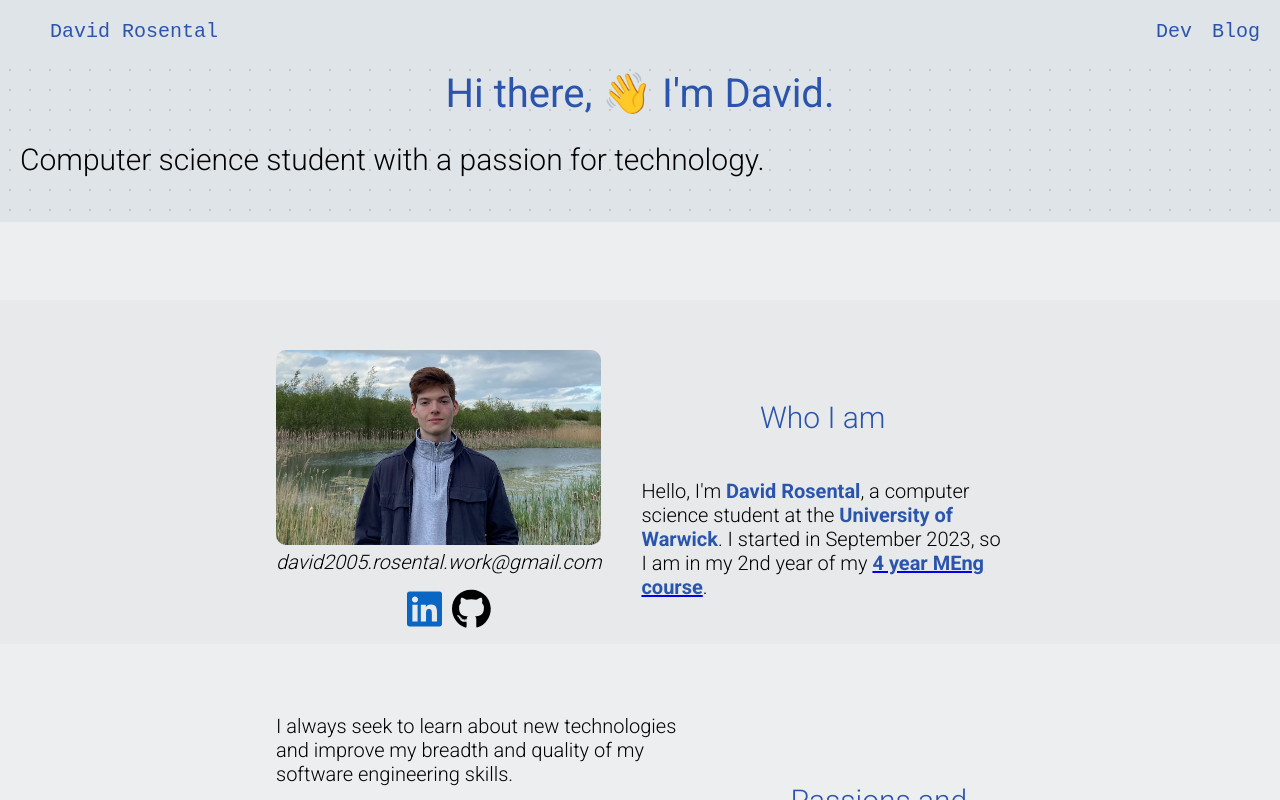
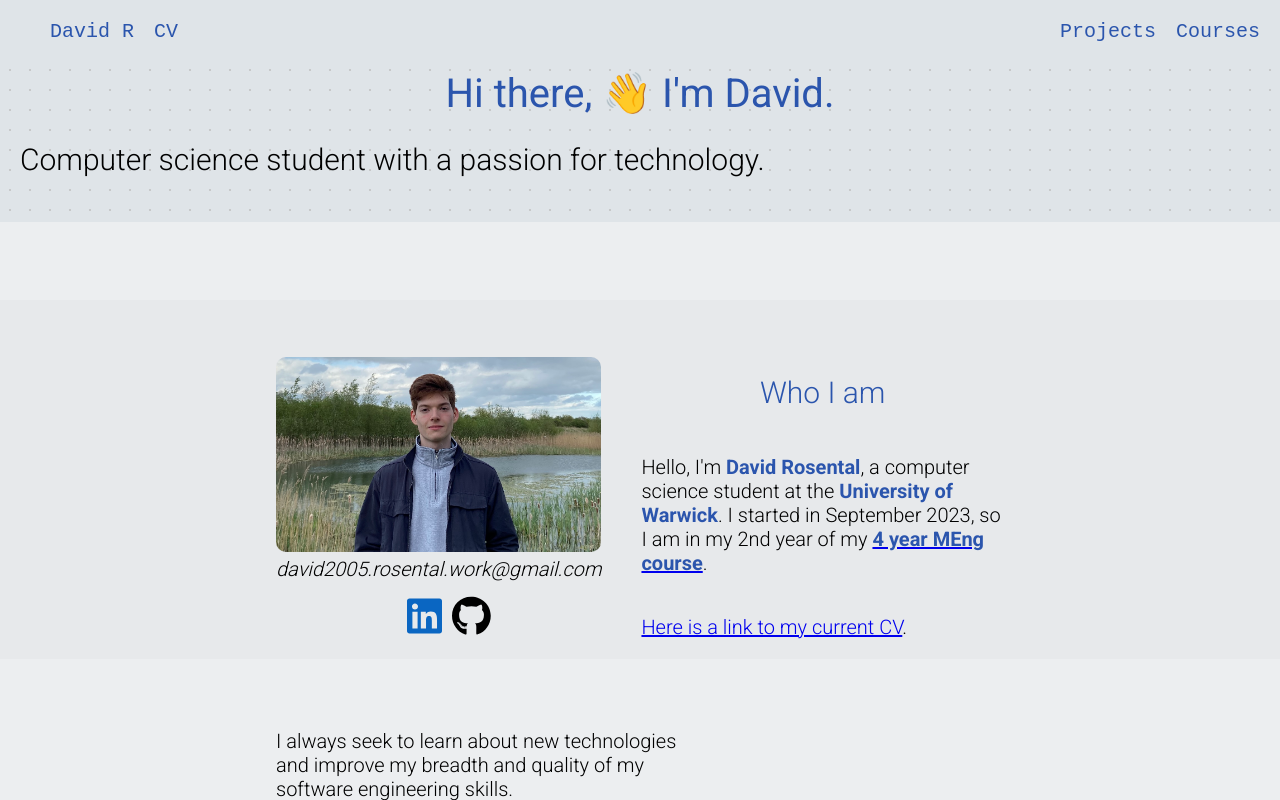
Before and after one commit to LittleAksMax/portfolio, a React (Create React App) app: page / in a window 1280 px wide. Shown: the top 800 px of the page. Built offline with nearby package versions, Linux system fonts and the light colour scheme; a small style sheet from the web is missing.

Commit message:
Improved navigation, removed references to incomplete blog project, and added ways to access my CV from the website.

```diff
--- a/src/components/Footer/Footer.tsx
+++ b/src/components/Footer/Footer.tsx
@@ -7,7 +7,7 @@
       <div className="footer-container">
         <div className="footer-link-column">
           <div className="footer-link-column-heading">
-                        <span className="footer-link-column-title">Contacts</span>
+            <span className="footer-link-column-title">General</span>
           </div>
           <span className="footer-link">
             <a href="mailto:david2005.rosental.work@gmail.com">Email me</a>
@@ -19,12 +19,12 @@
             <a href="https://www.github.com/LittleAksMax/">GitHub</a>
           </span>
           <span className="footer-link">
-                        <a href="https://blog.davidrosental.co.uk/">Blog</a>
+            <a href="/David Rosental.pdf">CV</a>
           </span>
         </div>
         <div className="footer-link-column">
           <div className="footer-link-column-heading">
-                        <span className="footer-link-column-title">General Navigation</span>
+            <span className="footer-link-column-title">Navigation</span>
           </div>
           <span className="footer-link">
             <a href="/">Home</a>
@@ -46,9 +46,9 @@
           <span className="footer-link">
             <a href="/dev/projects/portfolio">Personal Portfolio</a>
           </span>
-                    <span className="footer-link">
+          {/* <span className="footer-link">
             <a href="https://blog.davidrosental.co.uk/">Blog</a>
-                    </span>
+          </span> */}
         </div>
       </div>
     </div>
--- a/src/components/Home/About/About.tsx
+++ b/src/components/Home/About/About.tsx
@@ -19,15 +19,35 @@
           </div>
           <div className="about-text">
             <h2 className="about-section-heading">Who I am</h2>
-                        <p>Hello, I'm <strong>David Rosental</strong>, a computer science student at the <strong>University of Warwick</strong>. I started in September 2023, so I am in my 2nd year of my <a href="https://warwick.ac.uk/fac/sci/dcs/teaching/courses/"><strong>4 year MEng course</strong></a>.</p>
+            <p>
+              Hello, I'm <strong>David Rosental</strong>, a computer science
+              student at the <strong>University of Warwick</strong>. I started
+              in September 2023, so I am in my 2nd year of my{" "}
+              <a href="https://warwick.ac.uk/fac/sci/dcs/teaching/courses/">
+                <strong>4 year MEng course</strong>
+              </a>
+              .
+            </p>
+            <p>
+              <a href="/David Rosental.pdf">Here is a link to my current CV</a>.
+            </p>
           </div>
         </div>
       </section>
       <section id="interests" className="about-section even-section">
         <div className="about-section-content dynamic-content">
           <div className="about-text">
-                        <p>I always seek to learn about new technologies and improve my breadth and quality of my software engineering skills.</p>
-                        <p>Outside of my regular university studies, I am looking into <strong>microservices</strong> and <strong>cloud computing</strong> (AWS), <strong>containerisation</strong> (Docker) and <strong>CI/CD</strong> (GitHub actions).</p>
+            <p>
+              I always seek to learn about new technologies and improve my
+              breadth and quality of my software engineering skills.
+            </p>
+            <p>
+              Outside of my regular university studies, I am looking into{" "}
+              <strong>microservices</strong> and{" "}
+              <strong>cloud computing</strong> (AWS),{" "}
+              <strong>containerisation</strong> (Docker) and{" "}
+              <strong>CI/CD</strong> (GitHub actions).
+            </p>
           </div>
           <div className="about-frame-container">
             <h2 className="about-section-heading">Passions and Interests</h2>
@@ -40,17 +60,37 @@
             <h2 className="about-section-heading">In my Toolbox</h2>
           </div>
           <div className="about-text">
-                        <p><u>Languages:</u> <strong>Python</strong> (<i>intermediate</i>), <strong>Java</strong> (<i>intermediate</i>), <strong>C#</strong> (<i>intermediate</i>), <strong>Javascript/Typescript</strong> (<i>intermediate</i>), <strong>C</strong>/<strong>C++</strong> (<i>beginner</i>), <strong>HTML</strong>/<strong>CSS</strong>/<strong>JS</strong> (<i>beginner</i>)</p>
-                        <p><u>Frameworks:</u> <strong>ASP.NET Core</strong> (<i>intermediate</i>), <strong>ReactJS</strong> (<i>beginner</i>), <strong>Flask</strong> (<i>beginner</i>), <strong>jQuery</strong> (<i>beginner</i>)</p>
-                        <p><u>Databases:</u> <strong>MariaDB</strong>/<strong>MySQL</strong> (<i>intermediate</i>), <strong>MongoDB</strong> (<i>beginner</i>), <strong>PostgreSQL</strong> (<i>beginner</i>)</p>
-                        <p><u>Platforms:</u> <strong>AWS</strong> (IAM, Lambda, EC2, ECR, Secrets Manager) (<i>beginner</i>), <strong>Firebase</strong> (<i>minimal</i>)</p>
+            <p>
+              <u>Languages:</u> <strong>Python</strong> (<i>intermediate</i>),{" "}
+              <strong>Java</strong> (<i>intermediate</i>), <strong>C#</strong> (
+              <i>intermediate</i>), <strong>Javascript/Typescript</strong> (
+              <i>intermediate</i>), <strong>C</strong>/<strong>C++</strong> (
+              <i>beginner</i>), <strong>HTML</strong>/<strong>CSS</strong>/
+              <strong>JS</strong> (<i>beginner</i>)
+            </p>
+            <p>
+              <u>Frameworks:</u> <strong>ASP.NET Core</strong> (
+              <i>intermediate</i>), <strong>ReactJS</strong> (<i>beginner</i>),{" "}
+              <strong>Flask</strong> (<i>beginner</i>), <strong>jQuery</strong>{" "}
+              (<i>beginner</i>)
+            </p>
+            <p>
+              <u>Databases:</u> <strong>MariaDB</strong>/<strong>MySQL</strong>{" "}
+              (<i>intermediate</i>), <strong>MongoDB</strong> (<i>beginner</i>),{" "}
+              <strong>PostgreSQL</strong> (<i>beginner</i>)
+            </p>
+            <p>
+              <u>Platforms:</u> <strong>AWS</strong> (IAM, Lambda, EC2, ECR,
+              Secrets Manager) (<i>beginner</i>), <strong>Firebase</strong> (
+              <i>minimal</i>)
+            </p>
           </div>
         </div>
       </section>
       <section className="about-section">
         <div className="about-section-experiences dynamic-content">
           <h2>Experiences</h2>
-                    <ProjectListInner projects={ experiences } />
+          <ProjectListInner projects={experiences} />
         </div>
       </section>
     </div>
--- a/src/components/Navbar/Navbar.tsx
+++ b/src/components/Navbar/Navbar.tsx
@@ -6,11 +6,27 @@
     <nav>
       <ul id="navbar">
         <div id="left-navbar">
-                    <li><a id="home" href="/">David Rosental</a></li>
+          <li>
+            <a id="home" href="/">
+              David R
+            </a>
+          </li>
+          <li>
+            <a id="cv" href="/David Rosental.pdf">
+              CV
+            </a>
+          </li>
         </div>
         <div id="right-navbar">
-                    <li><a href="/projects">Dev</a></li>
-                    <li><a href="https://blog.davidrosental.co.uk">Blog</a></li>
+          <li>
+            <a href="/projects">Projects</a>
+          </li>
+          <li>
+            <a href="/certifications">Courses</a>
+          </li>
+          {/* <li>
+            <a href="https://blog.davidrosental.co.uk">Blog-(Soon)</a>
+          </li> */}
         </div>
       </ul>
     </nav>
--- a/src/components/Navbar/navbar.css
+++ b/src/components/Navbar/navbar.css
@@ -11,6 +11,10 @@
     background-color: var(--navbar-bg-color);
 
     z-index: 1000; /* stay above everything else */
+}
+
+#navbar li:hover {
+    border-bottom: 1px solid var(--text-highlight-color);
 }
 
 #left-navbar {
--- a/src/components/Page/Page.tsx
+++ b/src/components/Page/Page.tsx
@@ -11,22 +11,16 @@
 }
 
 const Page: FC<PageProps> = ({ banner, children }: PageProps) => {
-    const childArray = Children.toArray(children);
-
   return (
     <>
       <Navbar />
-            <header>
-                { banner }
-            </header>
-            <main id="content">
-                { childArray.map((child, _) => child) }
-            </main>
+      <header>{banner}</header>
+      <main id="content">{children}</main>
       <footer>
         <Footer />
       </footer>
     </>
-    )
-}
+  );
+};
 
 export default Page;
--- a/src/components/ProjectPage/ProjectPage.tsx
+++ b/src/components/ProjectPage/ProjectPage.tsx
@@ -34,21 +34,25 @@
       />
     );
   }
-}
+};
 
 interface ProjectPageProps {
   pageType: "overview" | "details";
 }
 
-export const ProjectPage: FC<ProjectPageProps> = ({ pageType }: ProjectPageProps) => {
+export const ProjectPage: FC<ProjectPageProps> = ({
+  pageType,
+}: ProjectPageProps) => {
   const { type, projectId } = useParams();
 
   // ensure type route parameter is valid
-    if ((ProjectType.Certifications !== type &&
+  if (
+    (ProjectType.Certifications !== type &&
       ProjectType.Experiences !== type &&
       ProjectType.Projects !== type) ||
     projectId === undefined ||
-        projectId === null) {
+    projectId === null
+  ) {
     return <NotFound />;
   }
 
@@ -65,7 +69,7 @@
   return (
     <Page banner={createBanner(type, project)}>
       <ProjectContents>
-                { pageType === "overview" ? overviewPage : detailsPage}
+        {pageType === "overview" ? overviewPage : detailsPage}
       </ProjectContents>
     </Page>
   );
--- a/src/index.css
+++ b/src/index.css
@@ -36,3 +36,7 @@
 strong {
     color: var(--text-highlight-color);
 }
+
+a:hover {
+    text-decoration: underline;
+}
```
Also changed, not shown: 1 other file (tests, documents, lock files or other folders). Lines whose indentation alone changed are shown as unchanged.
